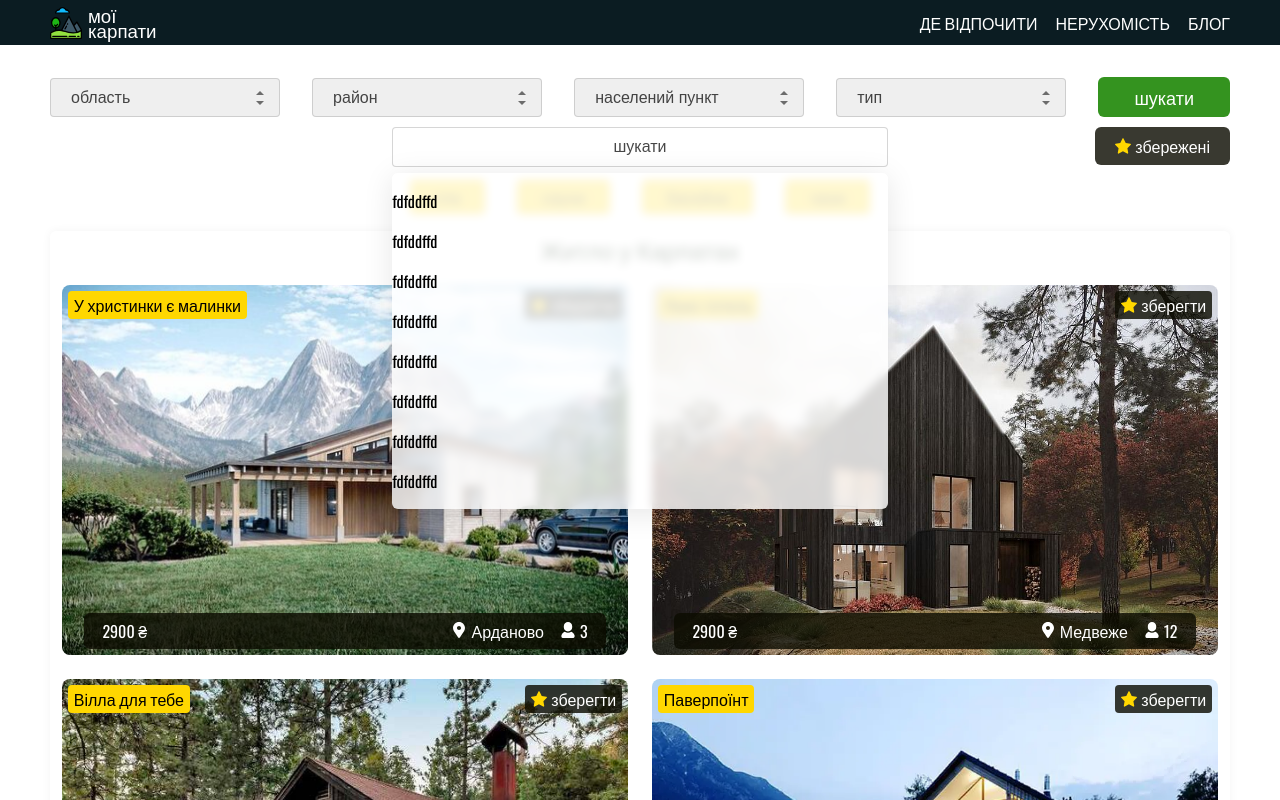
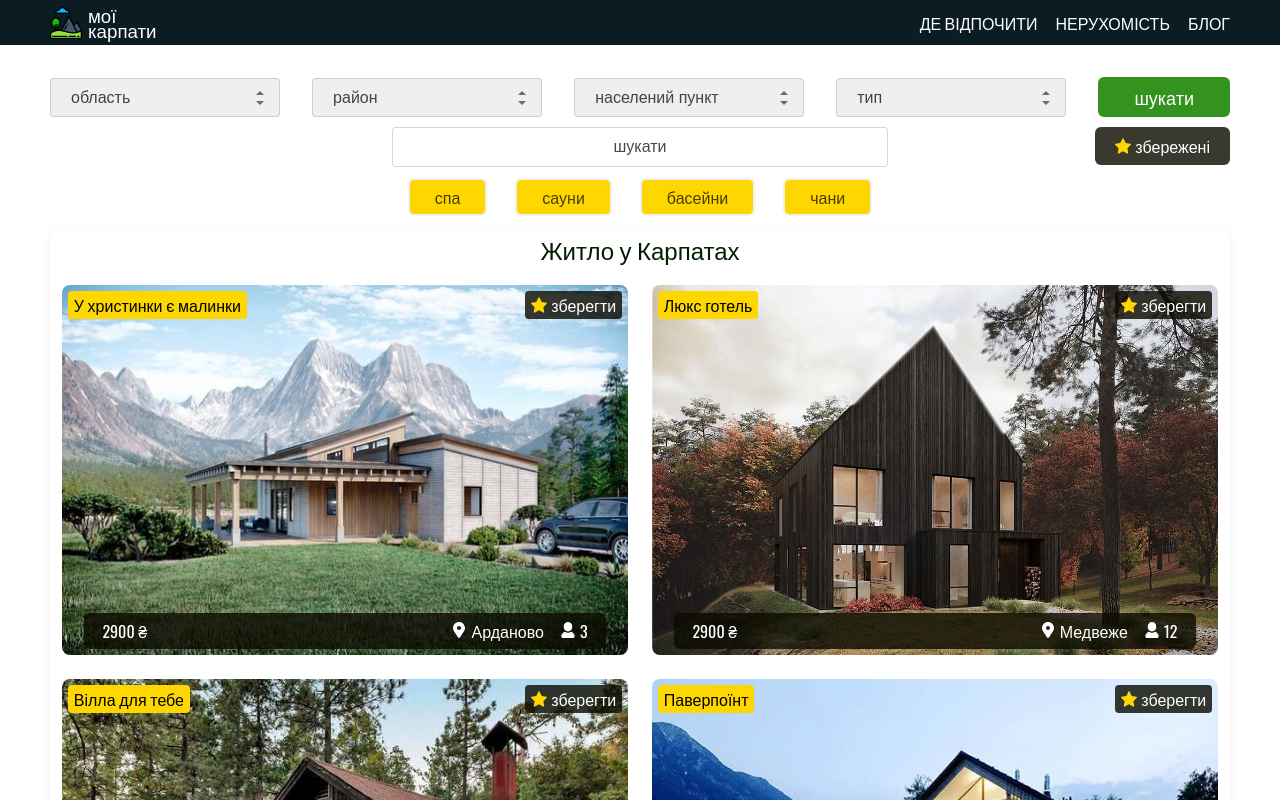
Before and after one commit to NazarHeletko/karpaty, a Next.js app: page /realty in a window 1280 px wide. Shown: the top 800 px of the page. Built offline with nearby package versions, Linux system fonts and the light colour scheme; grey boxes are pictures that could not be loaded.

Commit message:
dgсссfd

```diff
--- a/src/components/Page/RealtyPage/FilterRealty/FilterRealty.tsx
+++ b/src/components/Page/RealtyPage/FilterRealty/FilterRealty.tsx
@@ -17,14 +17,12 @@ const bildingType = [
   { option: "бази відпочинку", route: "/base" },
 ];
 
-const FilterRealty = ({ building, oblast, raion}: any) => {
+const FilterRealty = ({ building, oblast, raion }: any) => {
   const [oblastValue, setOblastValue] = useState(oblast);
   const [raionValue, setRaionValue] = useState(raion);
   const [cityValue, setCityValue] = useState("");
   const [buildingValue, setBuildingValue] = useState(building);
   const [searchValue, setSearchValue] = useState("");
-
-
 
   const handBuildingChange = (event: any) => {
     setBuildingValue(event.target.value);
@@ -40,10 +38,9 @@ const FilterRealty = ({ building, oblast, raion}: any) => {
   };
 
   const handSerchChange = (event: any) => {
-    setCityValue(event.target.value);
+    setSearchValue(event.target.value);
   };
 
-  console.log(buildingValue);
   return (
     <div className={styles.filter}>
       <div className={styles.options}>
@@ -119,7 +116,12 @@ const FilterRealty = ({ building, oblast, raion}: any) => {
       </div>
       <div className={styles["serch-favorite"]}>
         <div className={styles["search-input"]}>
-          <input type="text" placeholder="шукати" value={searchValue}/>
+          <input
+            onChange={handSerchChange}
+            type="text"
+            placeholder="шукати"
+            value={searchValue}
+          />
         </div>
 
         <div className={styles["favorite-saved"]}>
@@ -132,14 +134,13 @@ const FilterRealty = ({ building, oblast, raion}: any) => {
           <span>збережені</span>
         </div>
         <div className={styles["city-serch-list"]}>
-              <p>fdfddffd</p>
-              <p>fdfddffd</p>
-              <p>fdfddffd</p>
-              <p>fdfddffd</p>
-              <p>fdfddffd</p>
-              <p>fdfddffd</p>
-              <p>fdfddffd</p>
-              <p>fdfddffd</p>
+          {searchValue ? cityList
+            .filter((item) =>
+              item.option.toLowerCase().includes(searchValue.toLowerCase())
+            )
+            .map((el) => (
+              <p>{el.option}</p>
+            )): null}
         </div>
       </div>
       <div className={styles.relax}>
```
